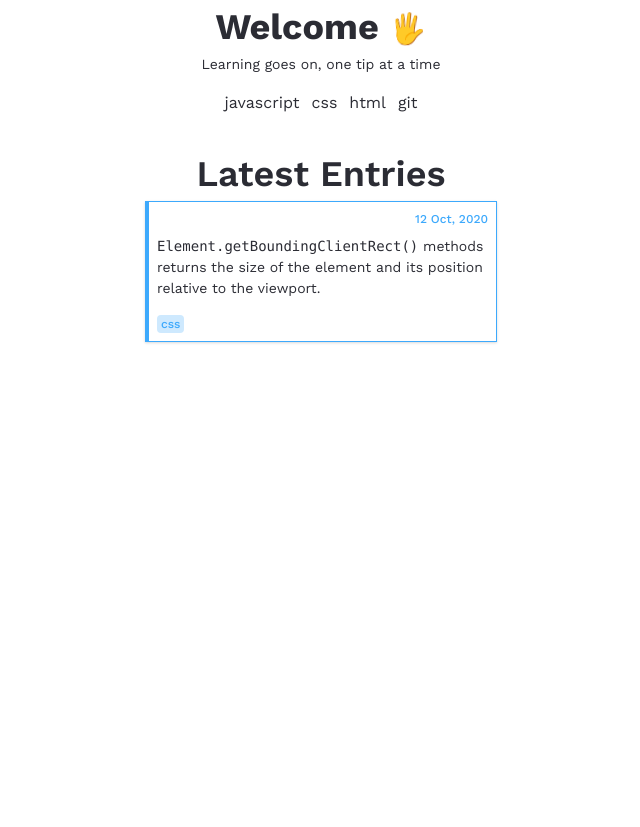
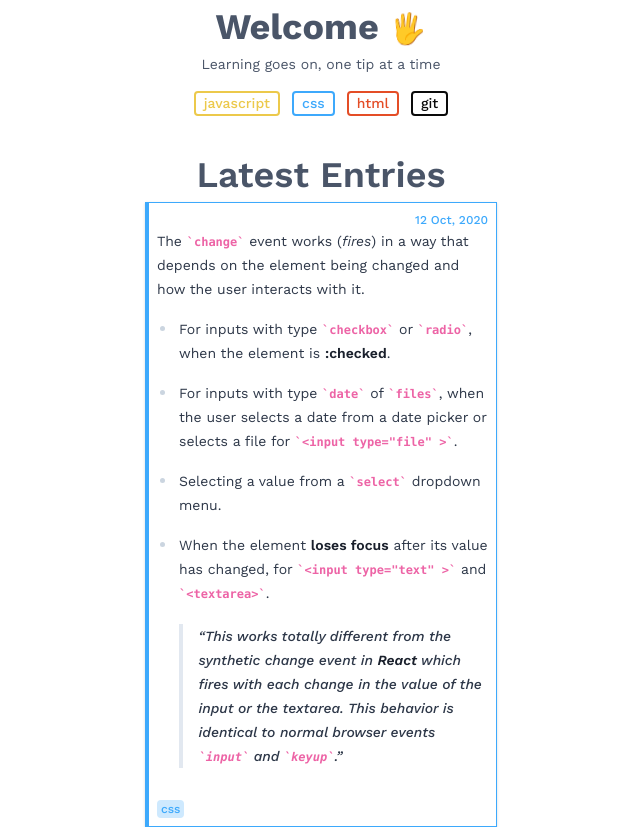
Before and after one commit to AgkTF/micro-blog, a Next.js app: page / in a window 1280 px wide. Shown: the whole page, without its empty margins (319-959 px from the left). Before the commit the page ends 800 px from the top, so only its background shows below. Built offline with nearby package versions, Linux system fonts and the light colour scheme.

Commit message:
Use tailwind/Typography and customize the styles of the output html from markdown.

```diff
--- a/components/Card/Card.js
+++ b/components/Card/Card.js
@@ -1,13 +1,13 @@
 import ReactMarkdown from 'react-markdown';
 import { Prism as SyntaxHighlighter } from 'react-syntax-highlighter';
-import { solarizedlight } from 'react-syntax-highlighter/dist/cjs/styles/prism';
+import { ghcolors } from 'react-syntax-highlighter/dist/cjs/styles/prism';
 
 const Card = ({ date, content, tag }) => {
   const renderers = {
     code: ({ language, value }) => {
       return (
         <SyntaxHighlighter
-          style={solarizedlight}
+          style={ghcolors}
           language={language}
           children={value}
         />
@@ -15,8 +15,11 @@ const Card = ({ date, content, tag }) => {
     },
   };
 
+  // const markdown =
+  //   "The only falsy values in JS are\r\n\r\n  - Zero (**0**)\r\n  - Empty Strings `''`\r\n  - `Undefined`\r\n  - `NaN`\r\n  - `null`\r\n  - false\r\n  While empty arrays, empty functions and empty objects always evaluate to **true**.\r\n  ~~~js\r\n  import '../styles/tailwind.css';\r\n\r\n  function MyApp({ Component, pageProps }) {\r\n    return <Component {...pageProps} />;\r\n  }\r\n\r\n  export default MyApp;\r\n  ~~~";
+
   const markdown =
-    '[`Element.getBoundingClientRect()`](https://developer.mozilla.org/en-US/docs/Web/API/Element/getBoundingClientRect) methods returns the size of the element and its position relative to the viewport.';
+    'The `change` event works (_fires_) in a way that depends on the element being changed and how the user interacts with it.\r\n\r\n- For inputs with type `checkbox` or `radio`, when the element is **:checked**.\r\n- For inputs with type `date` of `files`, when the user selects a date from a date picker or selects a file for `<input type="file" >`.\r\n- Selecting a value from a `select` dropdown menu.\r\n- When the element **loses focus** after its value has changed, for `<input type="text" >` and `<textarea>`.\r\n\r\n  > This works totally different from the _synthetic change event_ in **React** which fires with each change in the value of the input or the textarea. This behavior is identical to normal browser events `input` and `keyup`.';
 
   return (
     <div
@@ -26,7 +29,7 @@ const Card = ({ date, content, tag }) => {
         <span>12 Oct, 2020</span>
       </div>
 
-      <div className="mt-2 text-sm">
+      <div className="prose prose-sm">
         <ReactMarkdown renderers={renderers} children={markdown} />
       </div>
 
--- a/package.json
+++ b/package.json
@@ -9,6 +9,7 @@
   },
   "dependencies": {
     "@next/eslint-plugin-next": "^9.5.5",
+    "@tailwindcss/typography": "^0.2.0",
     "next": "9.5.5",
     "postcss-flexbugs-fixes": "^4.2.1",
     "postcss-preset-env": "^6.7.0",
--- a/pages/index.js
+++ b/pages/index.js
@@ -5,7 +5,7 @@ import Card from '../components/Card/Card';
 
 export default function Home() {
   return (
-    <div className="mx-auto font-work text-text">
+    <div className="mx-auto font-work text-gray-700">
       <Head>
         <title>Learning tidbits | Home</title>
         <link rel="icon" href="/favicon.ico" />
--- a/styles/tailwind.css
+++ b/styles/tailwind.css
@@ -10,7 +10,7 @@
 @tailwind base;
 @tailwind components;
 
-/* .cat-btn {
+.cat-btn {
   @apply px-1 font-medium border rounded text-xs;
 }
 
@@ -38,6 +38,6 @@
 
 .git-btn {
   @apply text-git border-git;
-} */
+}
 
 @tailwind utilities;
--- a/tailwind.config.js
+++ b/tailwind.config.js
@@ -12,6 +12,25 @@ module.exports = {
       lg: '1024px',
       xl: '1280px',
     },
+    typography: (theme) => ({
+      default: {
+        css: {
+          color: theme('colors.gray.800'),
+          code: {
+            color: theme('colors.pink.500'),
+          },
+          a: {
+            color: theme('colors.blue.600'),
+            '&:hover': {
+              color: theme('colors.blue.400'),
+            },
+          },
+          blockquote: {
+            color: theme('colors.gray.800'),
+          },
+        },
+      },
+    }),
     extend: {
       spacing: {
         72: '18rem',
@@ -25,7 +44,6 @@ module.exports = {
         tiny: '0.625rem',
       },
       colors: {
-        text: '#2B2C34',
         css: {
           default: '#3da9fc',
           light: '#CEE9FE',
@@ -58,5 +76,5 @@ module.exports = {
   variants: {
     boxShadow: ['responsive', 'hover', 'focus', 'active', 'group-hover'],
   },
-  plugins: [],
+  plugins: [require('@tailwindcss/typography')],
 };
```
Also changed, not shown: 1 other file (tests, documents, lock files or other folders).
